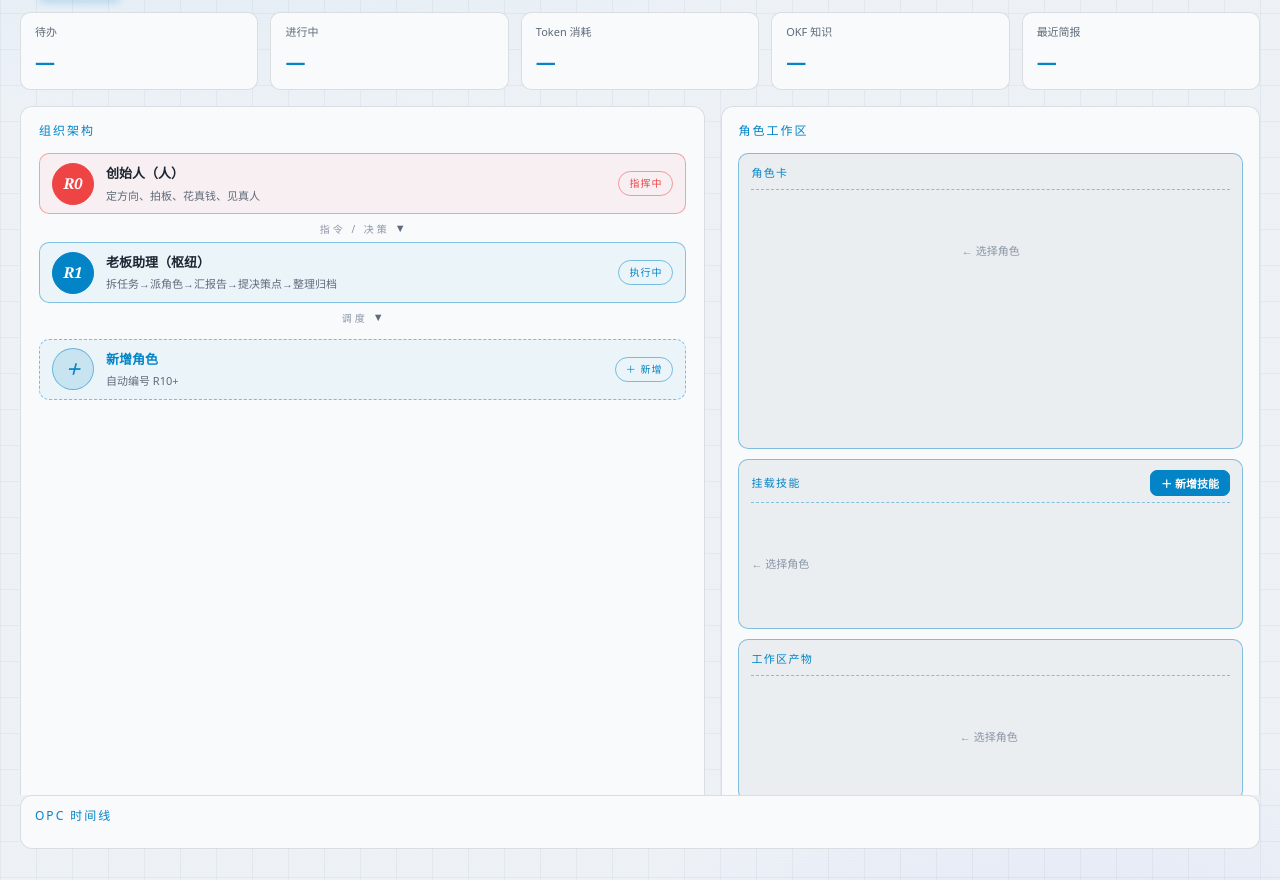
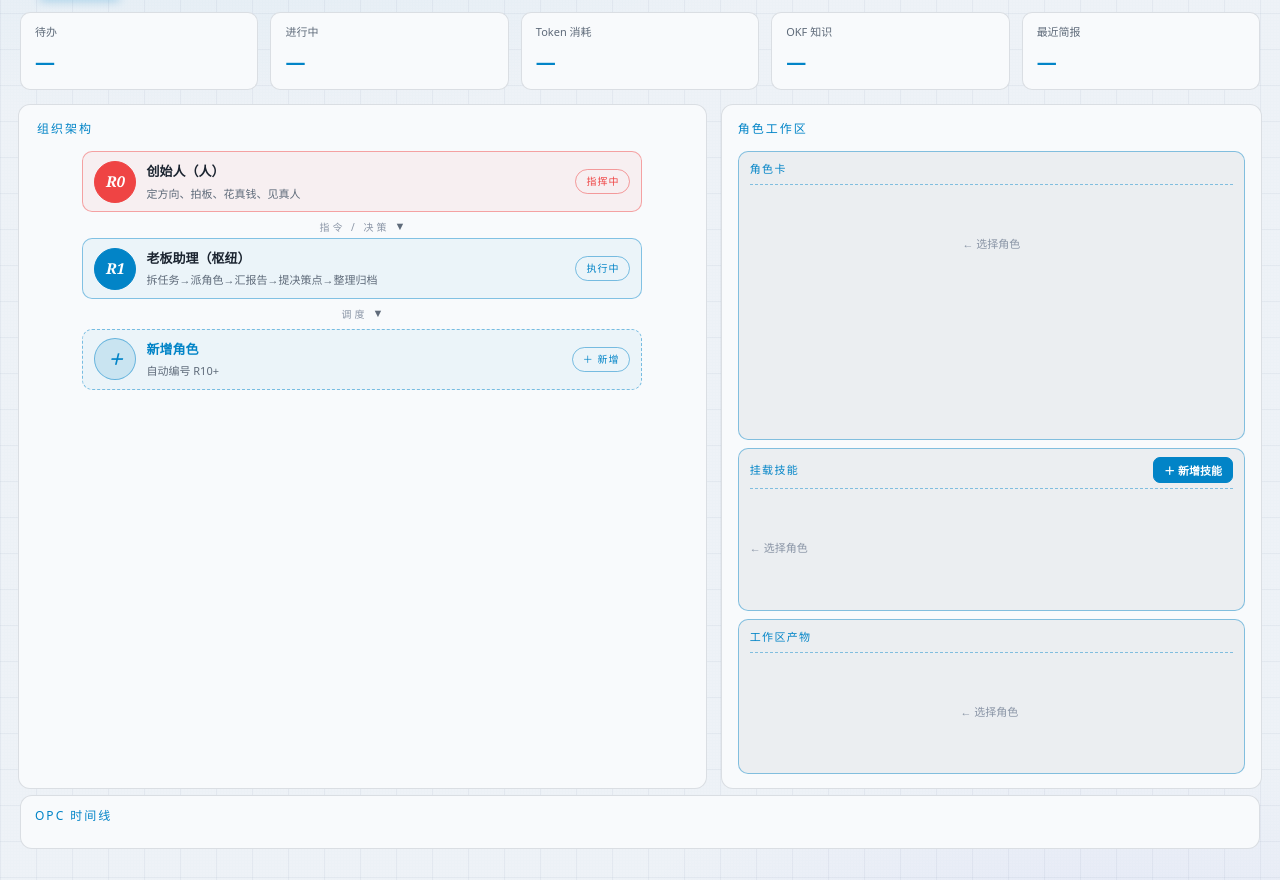
Before and after one commit to wenbuer/opc-web-dsh, a Python web app: template templates/index.html in a window 1280 px wide. Shown: the part 95-975 px from the top of the page. Run offline with Jinja, Linux system fonts and the light colour scheme; the template is opened without the code that fills it, so the values that code supplies are empty.

Commit message:
style: 组织架构改「层级叙事版」——纵向居中呈现 R0→R1→R2+（层级线+卡片）；压缩首页/组织架构/角色工作区布局

```diff
--- a/static/main.css
+++ b/static/main.css
@@ -249,14 +249,14 @@ main{flex:1;overflow:hidden}
 .overview-bar{display:flex;gap:12px;flex-wrap:wrap;align-items:stretch;padding:12px 20px 0}
 .ov-item{flex:1;min-width:120px;padding:10px 14px;background:var(--panel);border:1px solid var(--line);border-radius:10px;font-size:11px;color:var(--dim)}
 .ov-item b{display:block;font-size:20px;font-weight:700;color:var(--gold);margin-top:3px}
-.home-grid{display:grid;grid-template-columns:1.12fr .88fr;gap:16px;height:100%;padding:16px 20px;overflow:auto}
+.home-grid{display:grid;grid-template-columns:1.12fr .88fr;gap:14px;height:100%;padding:14px 18px 6px;overflow:auto}
 .panel-head{font-size:12px;letter-spacing:2px;color:var(--gold);margin-bottom:12px;display:flex;align-items:baseline;gap:10px;flex-wrap:wrap}
 .panel-head em{font-style:normal;color:var(--faint);font-size:10.5px;letter-spacing:.5px}
 .org-panel,.tl-panel,.task-panel{background:var(--panel);border:1px solid var(--line);border-radius:12px;padding:14px 18px}
 
 /* 组织架构树 */
-.org-tree{display:flex;flex-direction:column;gap:4px}
-.org-node{display:flex;align-items:center;gap:12px;padding:8px 12px;background:linear-gradient(90deg,rgba(15,30,50,.05),transparent);border:1px solid var(--line);border-radius:10px}
+.org-tree{display:flex;flex-direction:column;gap:2px;max-width:560px;width:100%;margin:0 auto}
+.org-node{display:flex;align-items:center;gap:10px;padding:8px 11px;background:linear-gradient(90deg,rgba(15,30,50,.05),transparent);border:1px solid var(--line);border-radius:10px}
 .org-node.root{border-color:rgba(239,68,68,.45);background:rgba(239,68,68,.06)}
 .org-node.hub{border-color:rgba(2,132,199,.45);background:rgba(2,132,199,.05)}
 .org-node.inactive{border-style:dashed;opacity:.55;filter:grayscale(.8)}
@@ -270,9 +270,9 @@ main{flex:1;overflow:hidden}
 .ostatus.red{color:var(--red-bright);border-color:rgba(239,68,68,.5)}
 .ostatus.gold{color:var(--gold);border-color:rgba(2,132,199,.5)}
 .ostatus.off{color:var(--faint);border-color:var(--line)}
-.org-link{text-align:center;font-size:10px;color:var(--faint);letter-spacing:3px;padding:1px 0;line-height:1.6}
+.org-link{text-align:center;font-size:10px;color:var(--faint);letter-spacing:3px;padding:3px 0 1px;line-height:1.6;position:relative}
 .org-link::after{content:"▼";display:inline-block;font-size:11px;color:var(--dim);margin-left:5px;letter-spacing:0;vertical-align:1px}
-.org-grid{display:grid;grid-template-columns:1fr 1fr;gap:9px;margin-top:4px}
+.org-grid{display:grid;grid-template-columns:1fr 1fr;gap:8px;margin-top:2px}
 .role-card{padding:9px 12px;background:var(--panel2);border:1px solid var(--line);border-radius:9px;position:relative}
 .role-card .rc-top{display:flex;align-items:center;gap:8px}
 .role-card .rc-n{font-family:var(--serif);font-style:italic;font-weight:700;color:var(--gold);font-size:13px}
@@ -375,13 +375,13 @@ main{flex:1;overflow:hidden}
 .task-table::-webkit-scrollbar-thumb,.dq-table::-webkit-scrollbar-thumb,.r1-out::-webkit-scrollbar-thumb,.rn-out::-webkit-scrollbar-thumb,.timeline::-webkit-scrollbar-thumb,.role-detail::-webkit-scrollbar-thumb{background:rgba(2,132,199,.4);border-radius:3px}
 .task-table::-webkit-scrollbar-track,.dq-table::-webkit-scrollbar-track,.r1-out::-webkit-scrollbar-track,.rn-out::-webkit-scrollbar-track,.timeline::-webkit-scrollbar-track,.role-detail::-webkit-scrollbar-track{background:rgba(15,30,50,.06)}
 /* ===== 作战面板：角色卡 / 工作区产物 双框 ===== */
-.role-detail{display:flex;flex-direction:column;gap:10px;border:none;padding:0;background:transparent;max-height:none;overflow:visible}
-.role-pane{background:rgba(15,30,50,.05);border:1px solid var(--line2);border-radius:10px;padding:10px 12px}
-.role-pane .pane-title{display:flex;align-items:center;gap:8px;font-size:11px;letter-spacing:.12em;color:var(--gold);margin-bottom:8px;border-bottom:1px dashed var(--line2);padding-bottom:6px}
+.role-detail{display:flex;flex-direction:column;gap:8px;border:none;padding:0;background:transparent;max-height:none;overflow:visible}
+.role-pane{background:rgba(15,30,50,.05);border:1px solid var(--line2);border-radius:10px;padding:8px 11px}
+.role-pane .pane-title{display:flex;align-items:center;gap:8px;font-size:11px;letter-spacing:.12em;color:var(--gold);margin-bottom:6px;border-bottom:1px dashed var(--line2);padding-bottom:5px}
 .role-pane .pane-title em{flex:1}
 #btnEditRole{margin-left:auto;flex:none}
 .role-pane .pane-title em{color:var(--faint);font-style:normal;margin-left:6px;letter-spacing:0}
-.role-pane .pane-body{max-height:240px;overflow-y:auto;padding-right:4px}
+.role-pane .pane-body{max-height:220px;overflow-y:auto;padding-right:4px}
 .role-pane .pane-body::-webkit-scrollbar{width:6px}
 .role-pane .pane-body::-webkit-scrollbar-thumb{background:rgba(2,132,199,.4);border-radius:3px}
 .role-pane .pane-body::-webkit-scrollbar-track{background:rgba(15,30,50,.06)}
```
